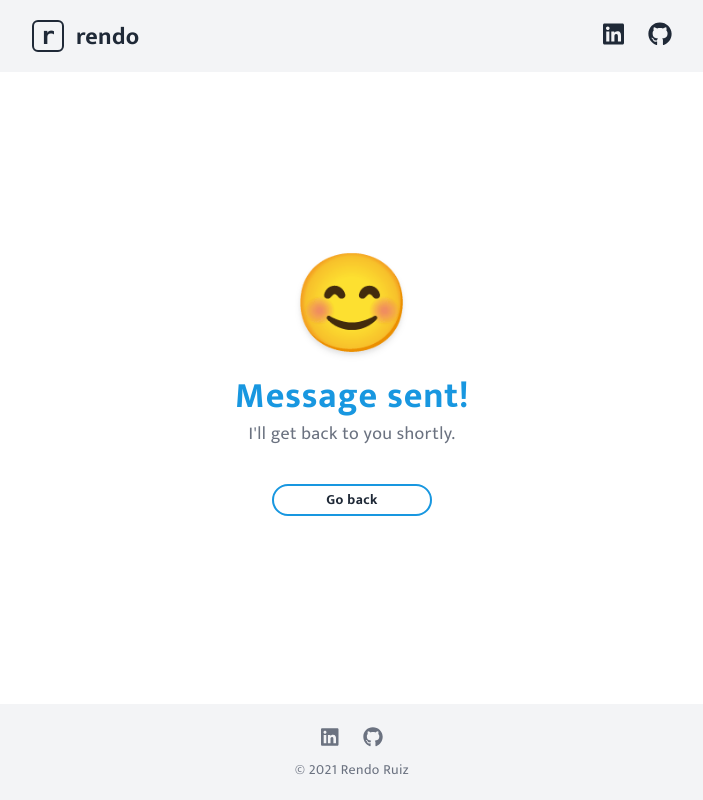
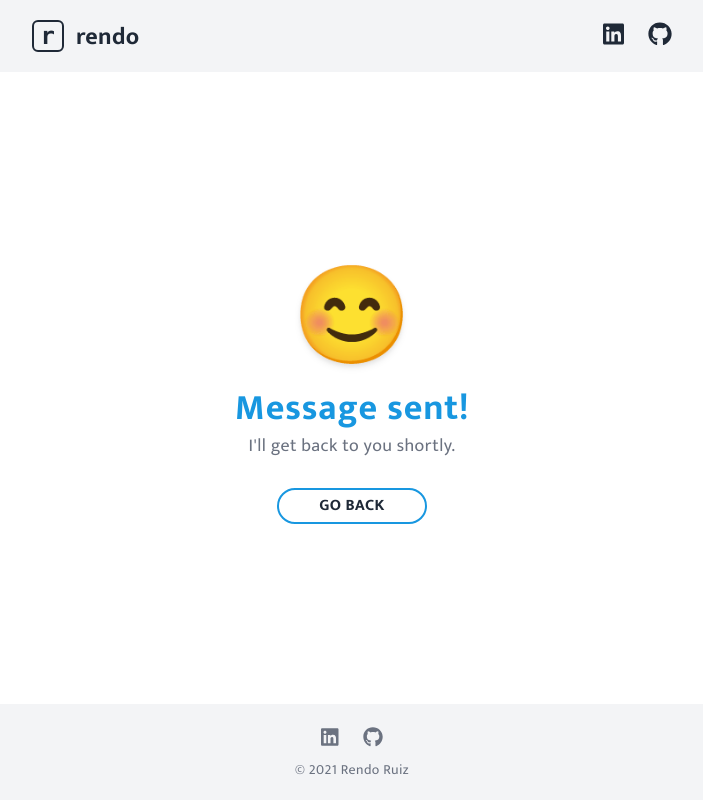
Before and after one commit to rendoruiz/homepage, a Next.js app: page /contactsuccess in a window 1280 px wide. Shown: the whole page, without its empty margins (288-991 px from the left). Built offline with nearby package versions, Linux system fonts and the light colour scheme.

Commit message:
align button styles

```diff
--- a/components/Contact/ContactForm.js
+++ b/components/Contact/ContactForm.js
@@ -167,7 +167,7 @@ const ContactForm = () => {
       {/* submit */}
       <button
         type="submit"
-        className="button w-40 justify-self-center"
+        className="border-2 border-primary rounded-full mt-2 px-14 py-1 font-bold text-gray-800 text-center uppercase transition hover:bg-primary/80 hover:text-white active:opacity-80 sm:justify-self-center"
       >
         Send
       </button>
--- a/components/Contact/ContactResponseLayout.js
+++ b/components/Contact/ContactResponseLayout.js
@@ -16,7 +16,9 @@ const ContactResponseLayout = ({ title, children }) => {
 
         {/* back to home */}
         <Link href="/" replace>
-          <a className="button mt-7 mb-[-20px] w-40 justify-self-center text-sm sm:mt-9 sm:mb-0">Go back</a>
+          <a className="justify-self-center border-2 border-primary rounded-full mt-7 mb-[-20px] px-10 py-1 font-bold text-gray-800 text-center uppercase transition hover:bg-primary/80 hover:text-white active:opacity-80">
+            Go back
+          </a>
         </Link>
       </div>
     </SiteLayout>
--- a/styles/styles.css
+++ b/styles/styles.css
@@ -3,13 +3,6 @@
 @tailwind base;
 @tailwind components;
 @tailwind utilities;
-
-.button {
-  @apply border-2 border-primary rounded-full px-3 py-1 font-bold transition-colors hover:bg-primary hover:text-white disabled:bg-gray-100 disabled:border-gray-300 disabled:text-gray-300 disabled:cursor-not-allowed;
-}
-.button.inactive {
-  @apply border-gray-300 bg-gray-100 text-gray-300 pointer-events-none;
-}
 
 .input {
   @apply p-2 border-b-2 border-primary rounded bg-gray-200/50 transition-all focus:shadow-md hover:shadow-md;
```
